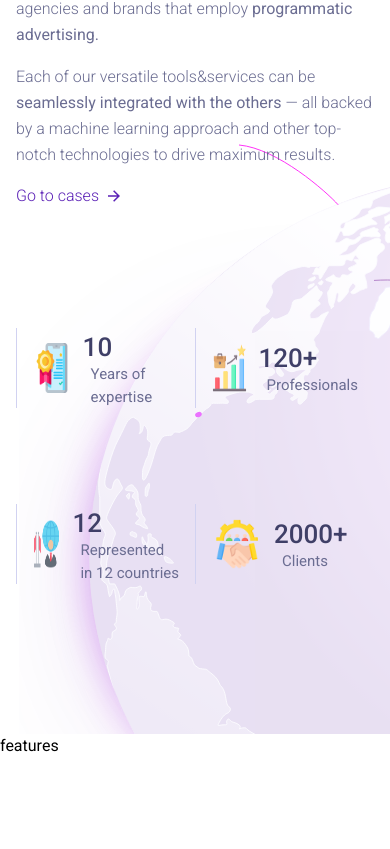
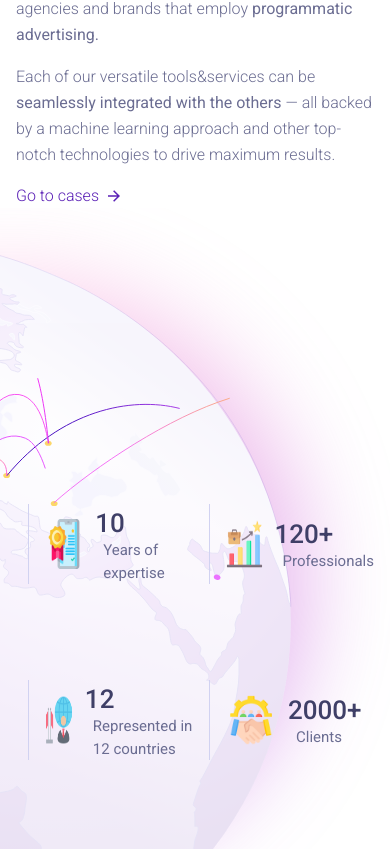
Before and after one commit to naymur-rhmn/advertising-solution, a React (Vite) app: page / in a window 390 px wide. Shown: the part 712-1561 px from the top of the page. Built offline with nearby package versions, Linux system fonts and the light colour scheme; a web font is replaced by a local one.

Commit message:
responsive aboutus

```diff
--- a/src/components/Home/About/AboutUs.jsx
+++ b/src/components/Home/About/AboutUs.jsx
@@ -8,8 +8,8 @@ import GlobusSVG from "./GlobusSVG";
 
 function AboutUs() {
   return (
-    <section className="bg-white sticky -top-44 -z-0 ">
-      <div className="relative h-full w-full overflow-hidden">
+    <section className="h-full  sticky -top-[280px]">
+      <div className="h-full w-full">
         <div className="about-overlay -z-10"></div>
         <div className="max-w-screen-lg px-4 mx-auto z-50 ">
           {/* section title */}
@@ -22,7 +22,7 @@ function AboutUs() {
             </p>
           </div>
           {/* content */}
-          <div className="grid grid-cols-1 gap-4 lg:grid-cols-2 lg:gap-6">
+          <div className="grid grid-cols-1 gap-4 lg:grid-cols-2 lg:gap-6 h-full">
             {/* left cols */}
             <div>
               <p className="font-light leading-relaxed">
@@ -48,13 +48,21 @@ function AboutUs() {
               </button>
             </div>
           </div>
-          <div className="flex gap-8 mt-5 ">
+        </div>
+        {/* globus and overview */}
+        <div className="h-full w-full">
+          <div className="h-full flex w-full ">
             {/* animated globus */}
-            <div className="absolute lg:w-[1000px] lg:h-[800px] lg:right-[47%] md:w-[800px] md:h-[600px] md:right-[30%] w-[1000px] h-[800px]   top-[320px] md:top-[350px] -z-50">
+            <div className="h-[800px] w-[1000px]  flex-1 relative overflow-hidden">
+              <div className="absolute h-full w-full  right-[5%] ">
+                <div className="h-[800px] w-[1000px] absolute -right-[10%]">
                   <GlobusSVG />
                 </div>
-            {/* About Overview pt-14*/}
-            <div className="grid grid-cols-2 gap-y-24 w-8/10 mx-auto lg:w-1/2 lg:ml-[50%] lg:pl-3 pb-[150px] pt-[100px]">
+              </div>
+            </div>
+            {/* About Overview */}
+            <div className="flex-1 pl-3 lg:relative absolute left-[50%] lg:left-0 -translate-x-[50%] lg:-translate-x-0 pt-[200px] lg:pt-0  w-full ">
+              <div className="grid grid-cols-2 gap-y-24 pt-24 lg:pl-0 sm:pl-[108px] pl-4 md:mx-0 w-full">
                 <AboutCard
                   text={"Years of expertise"}
                   number={"10"}
@@ -75,6 +83,7 @@ function AboutUs() {
             </div>
           </div>
         </div>
+      </div>
     </section>
   );
 }
--- a/src/components/Home/Features.jsx
+++ b/src/components/Home/Features.jsx
@@ -1,5 +1,7 @@
+import React from "react";
+
 function Features() {
-  return <div className="bg-white h-[100vh] relative">features </div>;
+  return <div>Features</div>;
 }
 
 export default Features;
--- a/src/pages/Home.jsx
+++ b/src/pages/Home.jsx
@@ -1,5 +1,4 @@
 import AboutUs from "../components/Home/About/AboutUs";
-import Features from "../components/Home/Features";
 import Hero from "../components/Home/Hero";
 import Footer from "../components/shared/Footer";
 import Navbar from "../components/shared/Navbar";
@@ -10,7 +9,7 @@ function Home() {
       {/* <Navbar /> */}
       <Hero />
       <AboutUs />
-      <Features />
+
       <Footer />
     </>
   );
```
Lines whose indentation alone changed are shown as unchanged.
